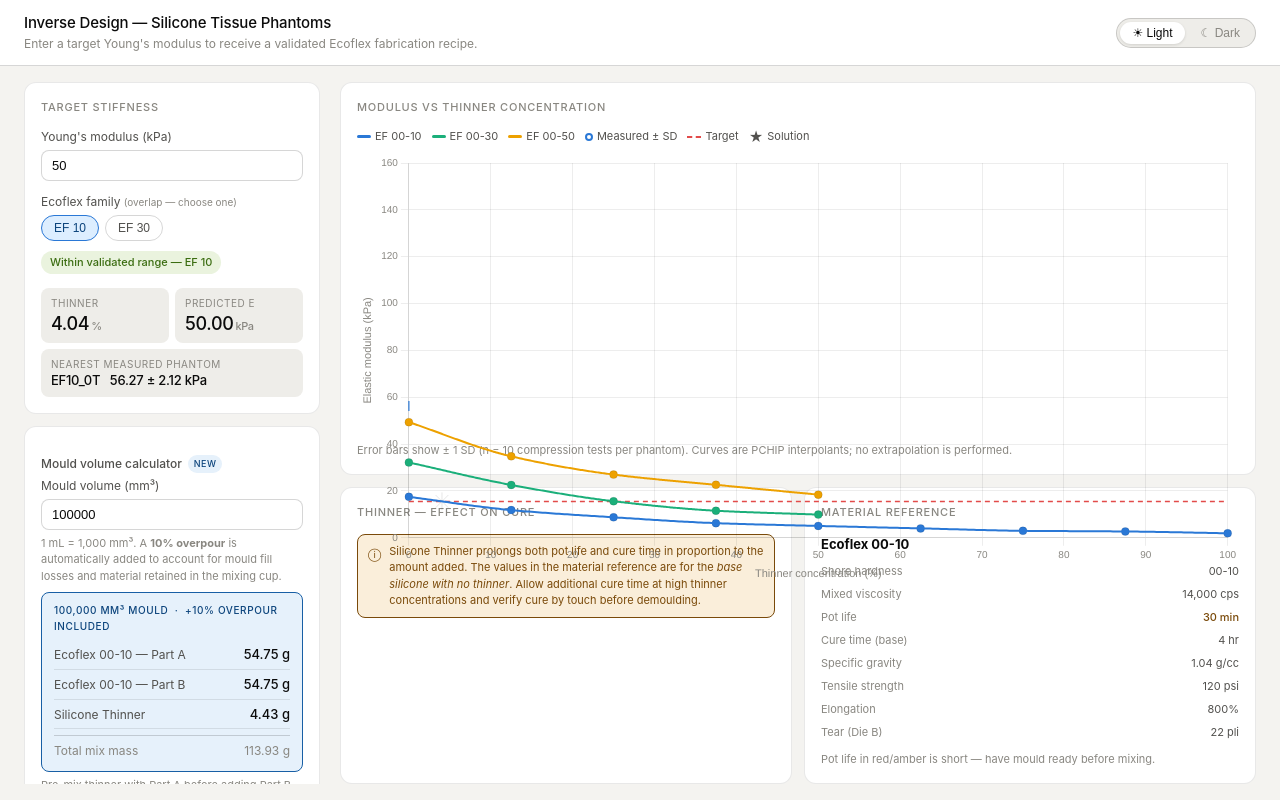
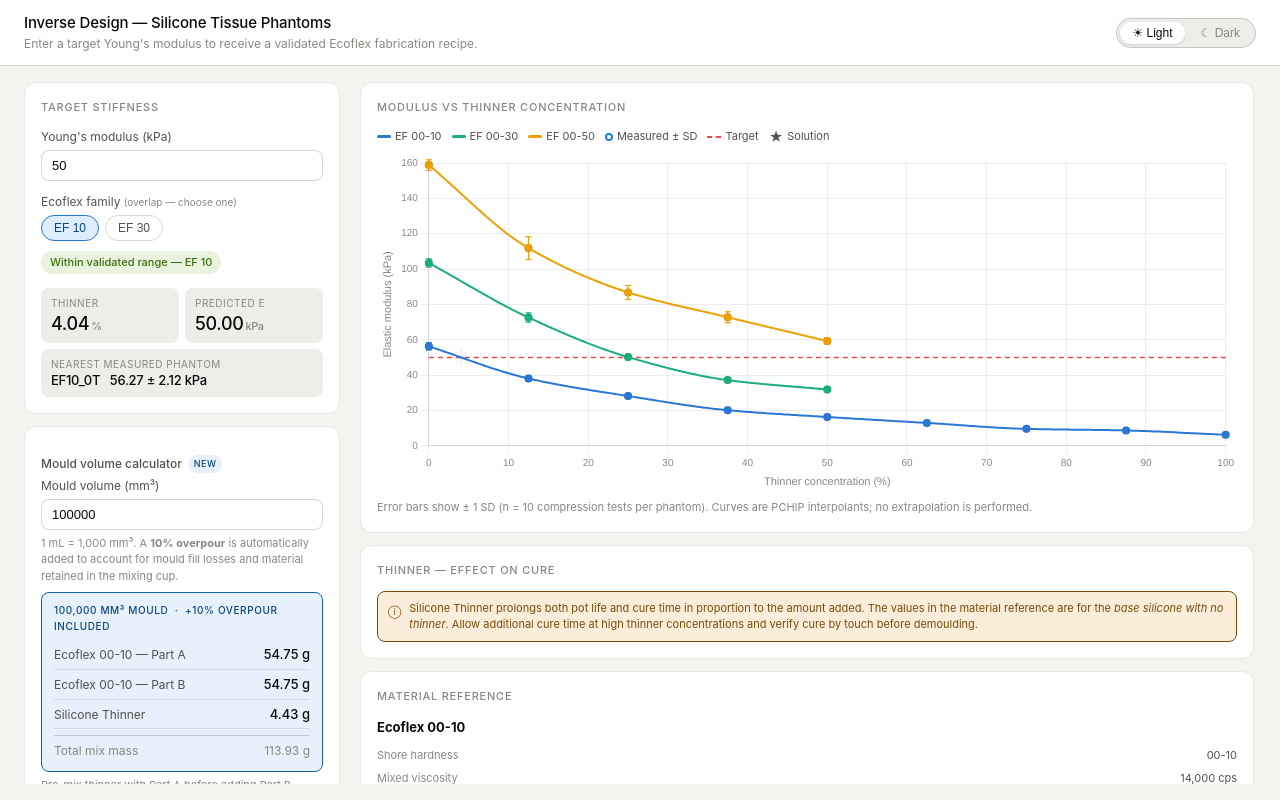
Before and after one commit to abubakardawood/tissue-phantom-material-database, a plain HTML site: page docs/inverse-design.html in a window 1280 px wide. Drawn offline with nearby package versions, Linux system fonts and the light colour scheme.

Commit message:
Update inverse-design.html
fixing the layout.

```diff
--- a/docs/inverse-design.html
+++ b/docs/inverse-design.html
@@ -115,7 +115,7 @@
   /* ── MAIN LAYOUT ── */
   .app {
     display: grid;
-    grid-template-columns: 300px 1fr;
+    grid-template-columns: 320px 1fr;
     gap: 1rem;
     padding: 1rem 1.5rem;
     flex: 1;
@@ -136,23 +136,15 @@
 
   /* ── RIGHT COLUMN ── */
   .right-col {
-    display: grid;
-    grid-template-rows: 1fr auto;
+    display: flex;
+    flex-direction: column;
     gap: 0.75rem;
     min-height: 0;
-    overflow: hidden;
+    overflow-y: auto;
+    padding-right: 2px;
   }
-  .right-top {
-    display: flex;
-    flex-direction: column;
-    min-height: 0;
-  }
-  .right-bottom {
-    display: grid;
-    grid-template-columns: 1fr 1fr;
-    gap: 0.75rem;
-    min-height: 0;
-  }
+  .right-col::-webkit-scrollbar { width: 4px; }
+  .right-col::-webkit-scrollbar-thumb { background: var(--border-strong); border-radius: 2px; }
 
   /* ── PANEL ── */
   .panel {
@@ -163,10 +155,8 @@
     flex-shrink: 0;
   }
   .panel.fill {
-    flex: 1;
     display: flex;
     flex-direction: column;
-    min-height: 0;
   }
   .panel h2 {
     font-size: 11px;
@@ -278,7 +268,7 @@
   .bound-item .bi-label { font-size: 10px; font-weight: 500; text-transform: uppercase; letter-spacing: 0.05em; color: var(--text-muted); margin-bottom: 3px; }
 
   /* ── CHART ── */
-  .chart-wrap { position: relative; flex: 1; min-height: 0; }
+  .chart-wrap { position: relative; height: 340px; }
   .chart-legend {
     display: flex; flex-wrap: wrap; gap: 10px;
     margin-bottom: 8px; font-size: 11px; color: var(--text-sec);
@@ -357,7 +347,6 @@
     body { overflow: auto; height: auto; }
     .app { grid-template-columns: 1fr; overflow: visible; }
     .right-col { grid-template-rows: auto auto; }
-    .right-bottom { grid-template-columns: 1fr; }
   }
 </style>
 </head>
@@ -414,7 +403,7 @@
 
   </div>
 
-  <!-- RIGHT: chart top, thinner note + mat ref bottom -->
+  <!-- RIGHT: chart, then cure note, then mat ref stacked -->
   <div class="right-col">
 
     <!-- Chart -->
@@ -434,9 +423,6 @@
       <p class="info-note" style="margin-top:6px">Error bars show ± 1 SD (n = 10 compression tests per phantom). Curves are PCHIP interpolants; no extrapolation is performed.</p>
     </div>
 
-    <!-- Bottom row: cure note + mat ref -->
-    <div class="right-bottom">
-
     <!-- Cure time note -->
     <div class="panel">
       <h2>Thinner — effect on cure</h2>
@@ -454,7 +440,6 @@
       </div>
     </div>
 
-    </div>
   </div>
 
 </div><!-- /app -->
@@ -544,14 +529,12 @@
   const xs = pts.map(p=>p.t), ys = pts.map(p=>p.E);
   const ms = pchipSlopes(xs, ys);
   const tMin = xs[0], tMax = xs[xs.length-1];
-  const out = [];
-  for (let i=0; i<=npts; i++) {
+  const out = [{x:tMin, y:ys[0]}];
+  for (let i=1; i<npts; i++) {
     const t = tMin + (tMax-tMin)*i/npts;
     const v = pchipEval(xs,ys,ms,t);
     if (v !== null) out.push({x:t, y:v});
   }
-  // include endpoints
-  out.unshift({x:tMin, y:ys[0]});
   out.push({x:tMax, y:ys[ys.length-1]});
   return out;
 }
@@ -632,15 +615,18 @@
       ctx2.save();
       ctx2.strokeStyle = FAM_COLOR[fam];
       ctx2.lineWidth = 1.2;
-      meta.data.forEach((el,i) => {
-        const sd = pts[i].sd;
+      meta.data.forEach((el, i) => {
+        const sd  = pts[i].sd;
         const xPx = el.x;
-        const yT = ch.scales.y.getPixelForValue(pts[i].E + sd);
-        const yB = ch.scales.y.getPixelForValue(pts[i].E - sd);
-        ctx2.beginPath(); ctx2.moveTo(xPx,yT); ctx2.lineTo(xPx,yB); ctx2.stroke();
-        [[xPx-3,yT],[xPx+3,yT],[xPx-3,yB],[xPx+3,yB]].forEach(([x1,y1],[x2,y2]) => {});
-        ctx2.beginPath(); ctx2.moveTo(xPx-3,yT); ctx2.lineTo(xPx+3,yT); ctx2.stroke();
-        ctx2.beginPath(); ctx2.moveTo(xPx-3,yB); ctx2.lineTo(xPx+3,yB); ctx2.stroke();
+        const yT  = ch.scales.y.getPixelForValue(pts[i].E + sd);
+        const yB  = ch.scales.y.getPixelForValue(pts[i].E - sd);
+        const cap = 3;
+        // vertical bar
+        ctx2.beginPath(); ctx2.moveTo(xPx, yT); ctx2.lineTo(xPx, yB); ctx2.stroke();
+        // top cap
+        ctx2.beginPath(); ctx2.moveTo(xPx - cap, yT); ctx2.lineTo(xPx + cap, yT); ctx2.stroke();
+        // bottom cap
+        ctx2.beginPath(); ctx2.moveTo(xPx - cap, yB); ctx2.lineTo(xPx + cap, yB); ctx2.stroke();
       });
       ctx2.restore();
     });
@@ -772,10 +758,16 @@
 
 function chooseFam(fam) { chosenFam = fam; update(); }
 
+// Keep chart sized correctly if window resizes
+new ResizeObserver(() => { chart.resize(); }).observe(document.querySelector('.chart-wrap'));
+
 document.getElementById("e-target").addEventListener("input", update);
 document.getElementById("vol-input").addEventListener("input", updateVolume);
 
-update();
+// Force chart to measure its container after layout is complete
+window.addEventListener('load', () => {
+  setTimeout(() => { chart.resize(); update(); }, 50);
+});
 </script>
 </body>
 </html>
```
Lines whose indentation alone changed are shown as unchanged.
